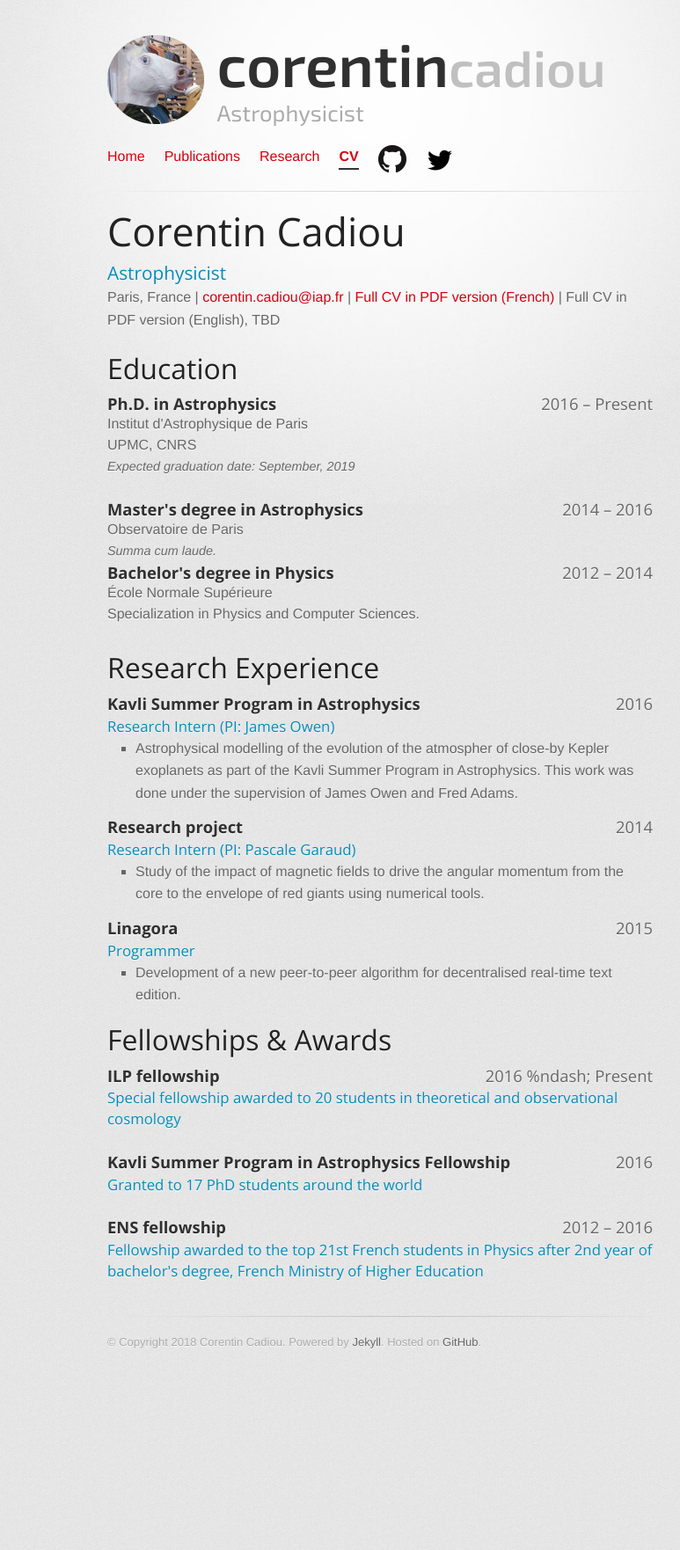
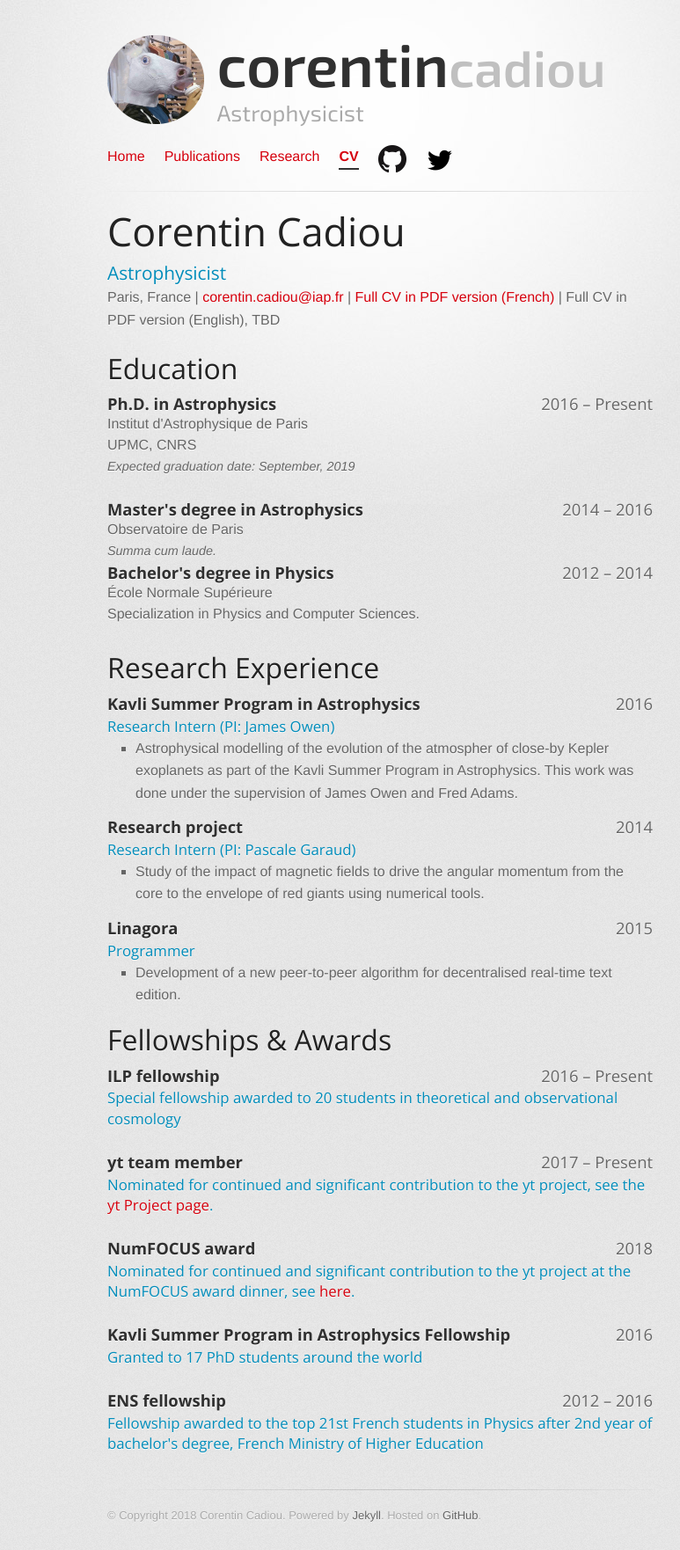
Before and after one commit to cphyc/cphyc.github.io, a Jekyll site: the page built from cv/index.html, in a window 1280 px wide. Shown: the whole page at 88% size, without its empty margins (208-981 px from the left). Built offline with Jekyll 4.4.1, drawn with Linux system fonts in a browser that asks for light colours; before the commit the page ends 1566 px from its top, so only the background shows below that.

Commit message:
Update cv

```diff
--- a/cv/index.html
+++ b/cv/index.html
@@ -70,10 +70,20 @@ description: My CV
   <h1>Fellowships & Awards</h1>
 
   <div class="job">
-    <h2>ILP fellowship <span class="right">2016 %ndash; Present</span></h2>
+    <h2>ILP fellowship <span class="right">2016 &ndash; Present</span></h2>
     <h3>Special fellowship awarded to 20 students in theoretical and observational cosmology</h3>
   </div>
-  <br>
+  <br/>
+  <div class="job">
+    <h2>yt team member <span class="right">2017 &ndash; Present</span></h2>
+    <h3>Nominated for continued and significant contribution to the yt project, see the <a class="href" href="http://yt-project.org/members.html">yt Project page</a>.</h3>
+  </div>
+  <br/>
+  <div class="job">
+    <h2>NumFOCUS award <span class="right">2018</span></h2>
+    <h3>Nominated for continued and significant contribution to the yt project at the NumFOCUS award dinner, see <a class="href" href="">here</a>.</h3>
+  </div>
+  <br/>
   <div class="job">
     <h2>Kavli Summer Program in Astrophysics Fellowship<span class="right">2016</span></h2>
     <h3>Granted to 17 PhD students around the world</h3>
```
